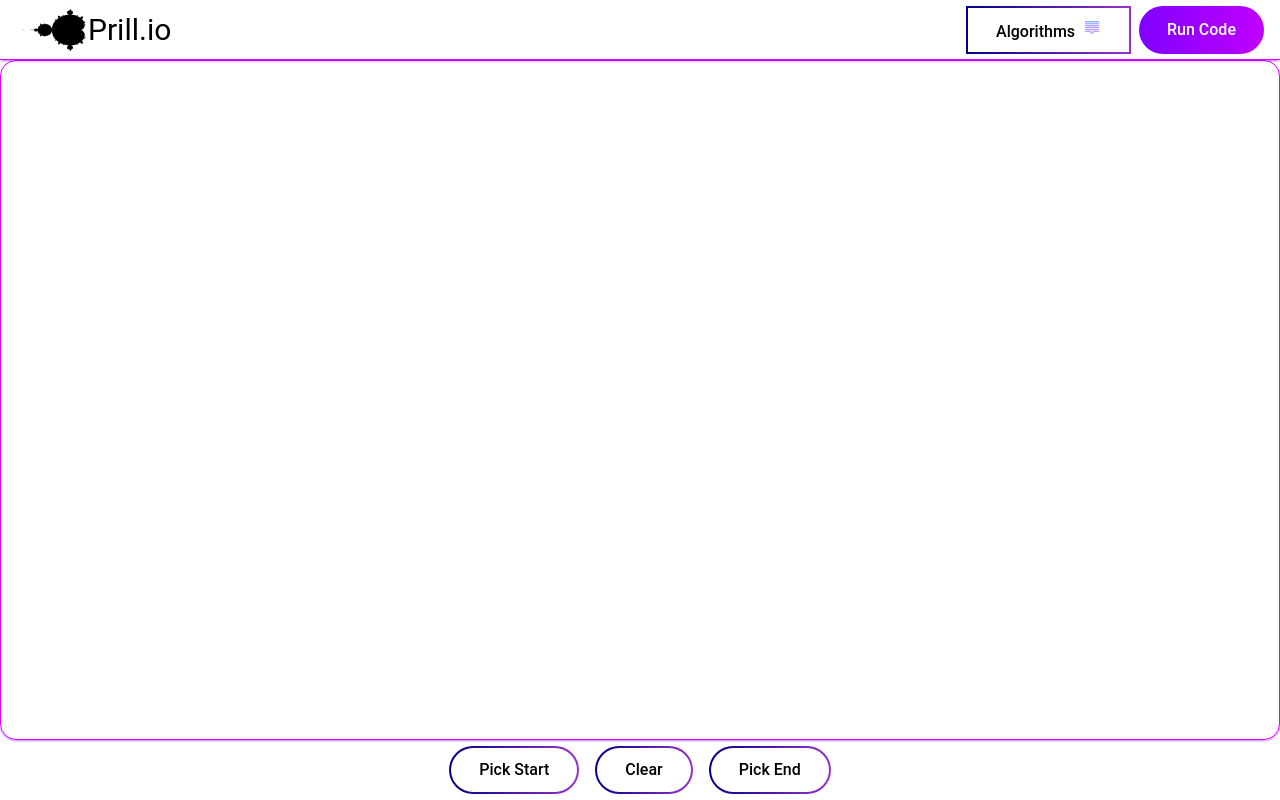
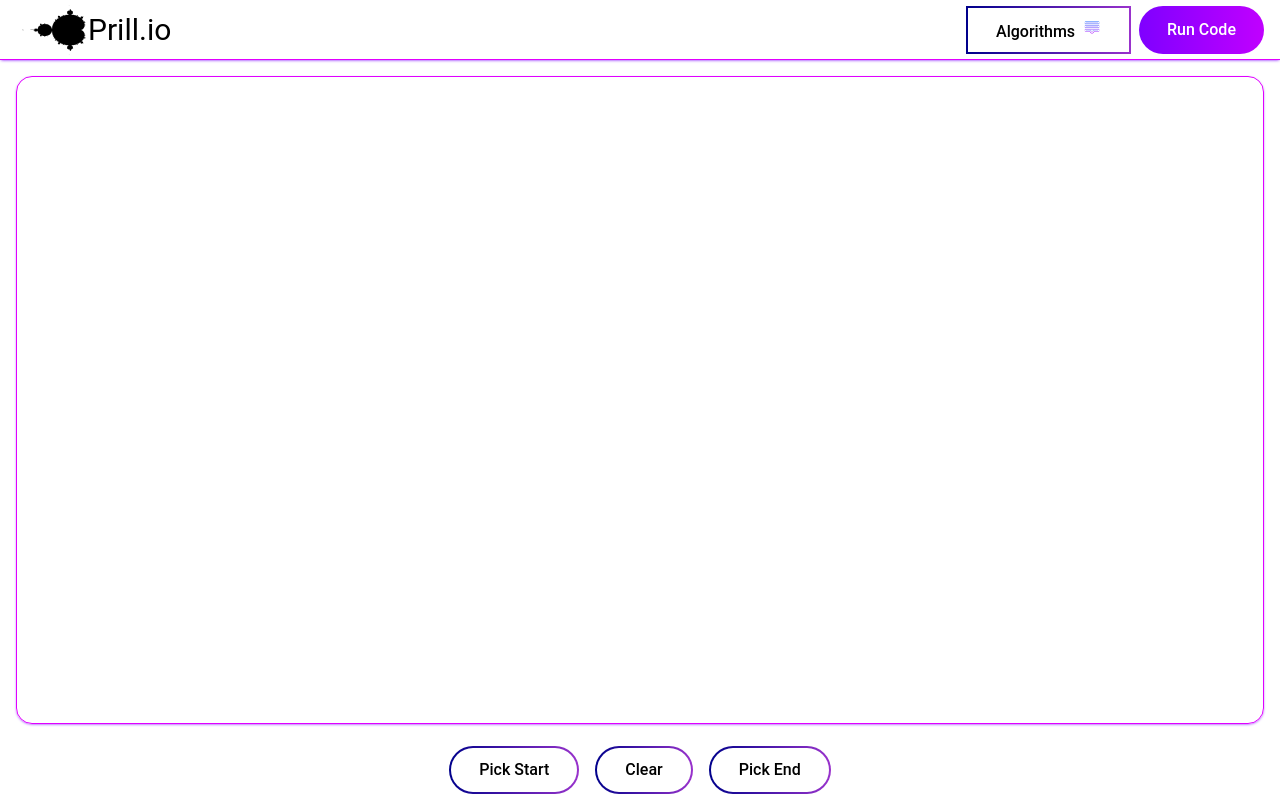
Before and after one commit to Syntax365/nextjs-prillio, a Next.js app: page / in a window 1280 px wide. Built offline with nearby package versions, Linux system fonts and the light colour scheme.

Commit message:
Fix Margins

```diff
--- a/components/Matrix/index.js
+++ b/components/Matrix/index.js
@@ -10,7 +10,11 @@ function Matrix({ className = "", ...moreProps }) {
 
   const handleVariables = () => {
     if (typeof window !== "undefined") {
-      let availableHeight = window.innerHeight - 120;
+      let toolbarHeight = 60;
+      let headerHeight = 60;
+      let marginY = 32;
+      let availableHeight =
+        window.innerHeight - toolbarHeight - headerHeight - marginY;
 
       document.getElementById("array-matrix").style.height =
         availableHeight + "px";
@@ -31,7 +35,7 @@ function Matrix({ className = "", ...moreProps }) {
   return (
     <div
       id={"array-matrix"}
-      className={`flex justify-center items-center ${className}`}
+      className={`flex justify-center items-center ${className} m-4`}
       {...moreProps}
     >
       <Grid rows={demensions.rows} columns={demensions.columns} />
```
